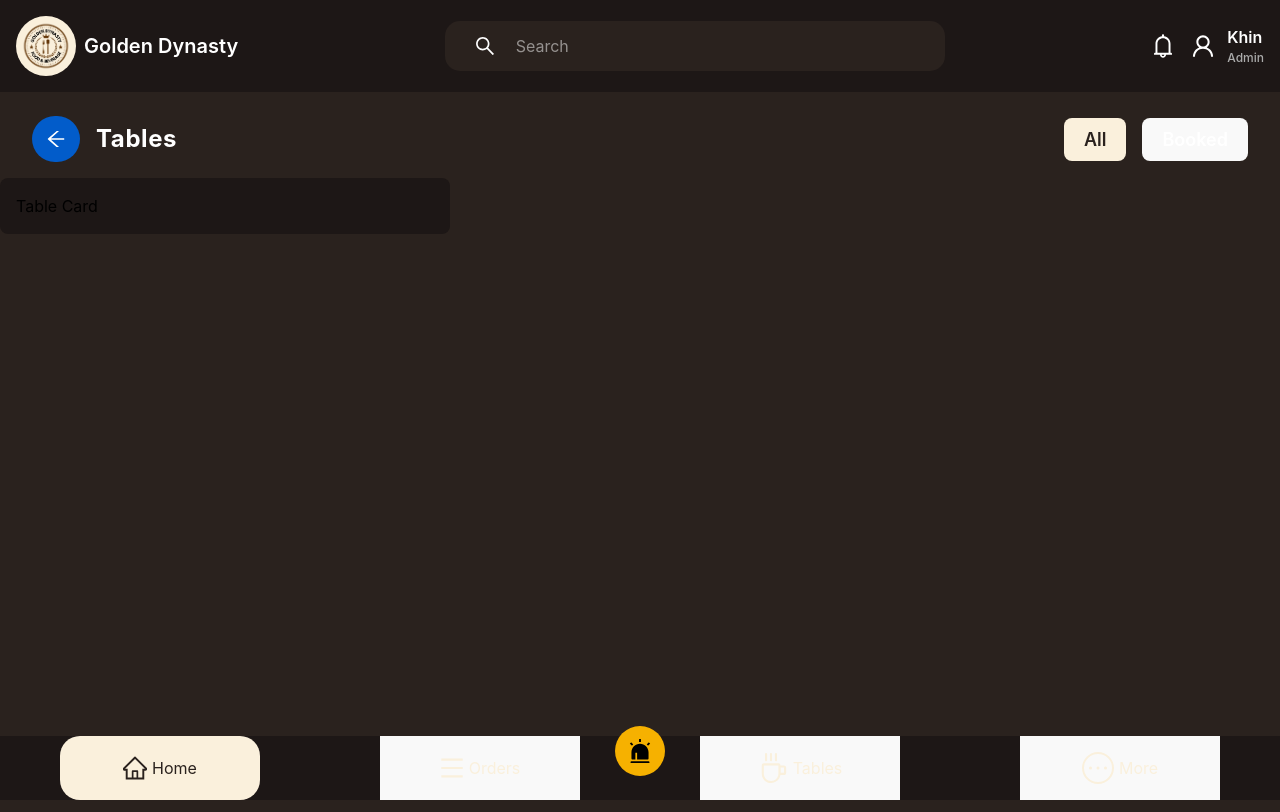
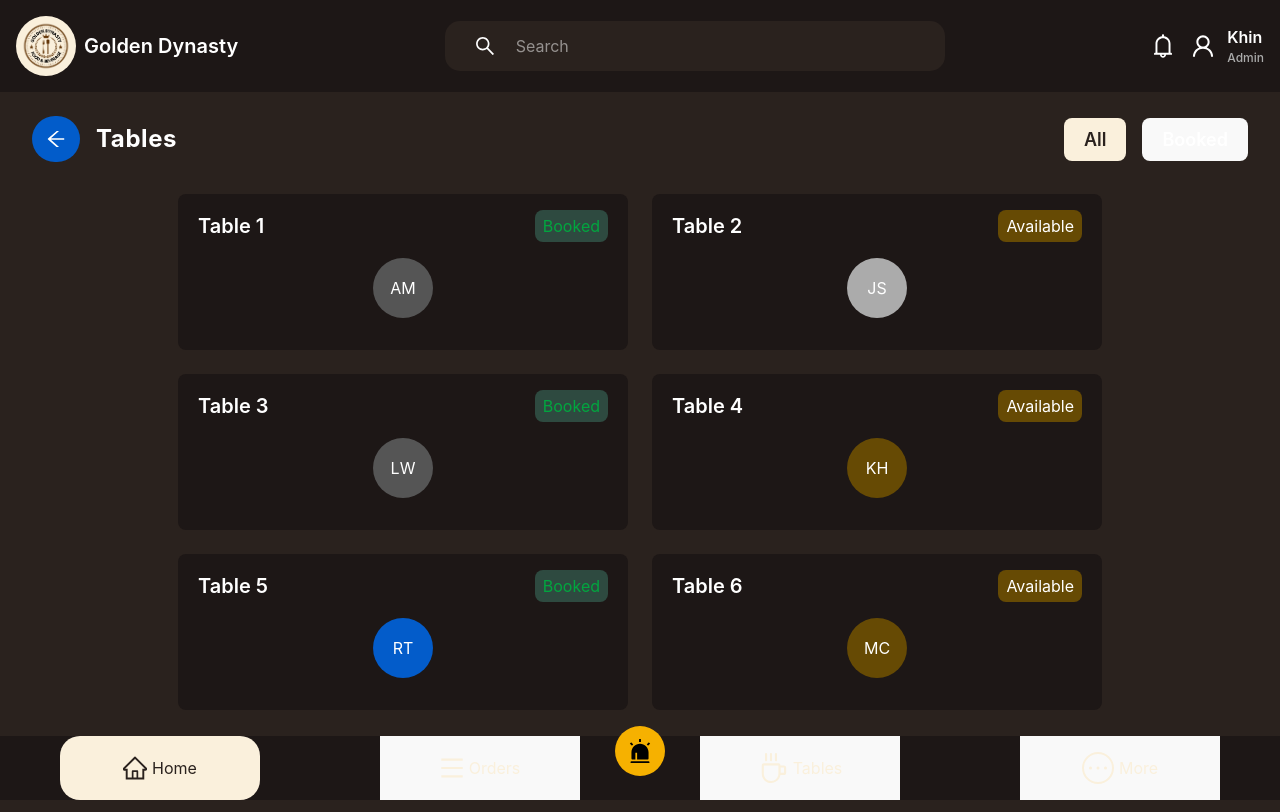
Before and after one commit to ClaraKhin/K_Restaurant, a React (Vite) app in the folder Restaurant_Client/: page /tables in a window 1280 px wide. Built offline with nearby package versions, Linux system fonts and the light colour scheme.

Commit message:
Built Table Page

```diff
--- a/Restaurant_Client/src/components/tables/TableCard.jsx
+++ b/Restaurant_Client/src/components/tables/TableCard.jsx
@@ -1,12 +1,52 @@
 import React from "react";
+import { CheckOutlined } from "@ant-design/icons";
+import { getRandomBG } from "../../utils";
 
-const TableCard = () => {
+const TableCard = ({ name, status, initials }) => {
   return (
     <div
-      className="w-[450px] bg-[#1d1716] rounded-lg"
-      style={{ padding: "1rem", marginBottom: "1rem" }}
+      className="w-[450px] bg-[#1d1716] hover:bg-[#3A322E] rounded-lg cursor-pointer"
+      style={{ padding: "1rem" }}
     >
-      <h1>Table Card</h1>
+      <div
+        className="flex items-center justify-between "
+        style={{ paddingLeft: "0.25rem", paddingRight: "0.25rem" }}
+      >
+        <h1
+          className="text-[#FFFFFF]"
+          style={{ fontSize: "1.25rem", fontWeight: 600 }}
+        >
+          {name}
+        </h1>
+        <p
+          className={`${
+            status === "Booked"
+              ? "text-green-600 bg-[#2e4a40]"
+              : "bg-[#664a04] text-[#FFFFFF]"
+          } rounded-lg`}
+          style={{
+            paddingLeft: "0.5rem",
+            paddingRight: "0.5rem",
+            paddingTop: "0.25rem",
+            paddingBottom: "0.25rem",
+          }}
+        >
+          {status}
+        </p>
+      </div>
+      <div
+        className="flex items-center justify-center"
+        style={{ marginTop: "1rem", marginBottom: "1rem" }}
+      >
+        <h1
+          className={
+            "text-[#FFFFFF] rounded-full w-[60px] h-[60px] items-center justify-center flex"
+          }
+          style={{ padding: "1rem", backgroundColor: getRandomBG() }}
+        >
+          {initials}
+        </h1>
+      </div>
     </div>
   );
 };
--- a/Restaurant_Client/src/constants/index.js
+++ b/Restaurant_Client/src/constants/index.js
@@ -81,3 +81,16 @@ export const popularDishes = [
         numberOfOrders: 200,
     }
 ]
+
+export const tables = [
+    { id: 1, name: "Table 1", status: "Booked", initials: "AM" },
+    { id: 2, name: "Table 2", status: "Available", initials: "JS" },
+    { id: 3, name: "Table 3", status: "Booked", initials: "LW" },
+    { id: 4, name: "Table 4", status: "Available", initials: "KH" },
+    { id: 5, name: "Table 5", status: "Booked", initials: "RT" },
+    { id: 6, name: "Table 6", status: "Available", initials: "MC" },
+    { id: 7, name: "Table 7", status: "Booked", initials: "SG" },
+    { id: 8, name: "Table 8", status: "Available", initials: "PL" },
+    { id: 9, name: "Table 9", status: "Booked", initials: "DN" },
+    { id: 10, name: "Table 10", status: "Available", initials: "VB" },
+]
--- a/Restaurant_Client/src/pages/Tables.jsx
+++ b/Restaurant_Client/src/pages/Tables.jsx
@@ -2,6 +2,7 @@ import { useState } from "react";
 import BottomNav from "../components/shared/BottomNav";
 import BackButton from "../components/shared/BackButton";
 import TableCard from "../components/tables/TableCard";
+import { tables } from "../constants";
 
 const Tables = () => {
   const [status, setStatus] = useState("all");
@@ -64,8 +65,26 @@ const Tables = () => {
           </button>
         </div>
       </div>
-      <div>
-        <TableCard />
+      <div
+        className="flex flex-wrap gap-6 items-center justify-center h-[calc(100vh-9rem-7rem)] overflow-y-scroll"
+        style={{
+          paddingLeft: "2.5rem",
+          paddingRight: "2.5rem",
+          paddingTop: "1rem",
+          paddingBottom: "1rem",
+          scrollbarWidth: "none",
+        }}
+      >
+        {tables.map((table) => {
+          return (
+            <TableCard
+              key={table.id}
+              name={table.name}
+              status={table.status}
+              initials={table.initials}
+            />
+          );
+        })}
       </div>
       <BottomNav />
     </section>
--- /dev/null
+++ b/Restaurant_Client/src/utils/index.js
@@ -0,0 +1,4 @@
+export const getRandomBG = () => {
+    const colors = ["#F6b100", "#2e4a40", "#555555", "#ababab", "#888888", "#025cca", "#035cca", "#999555", "#664a04", "#aa7705"];
+    return colors[Math.floor(Math.random() * colors.length)];
+}
```
